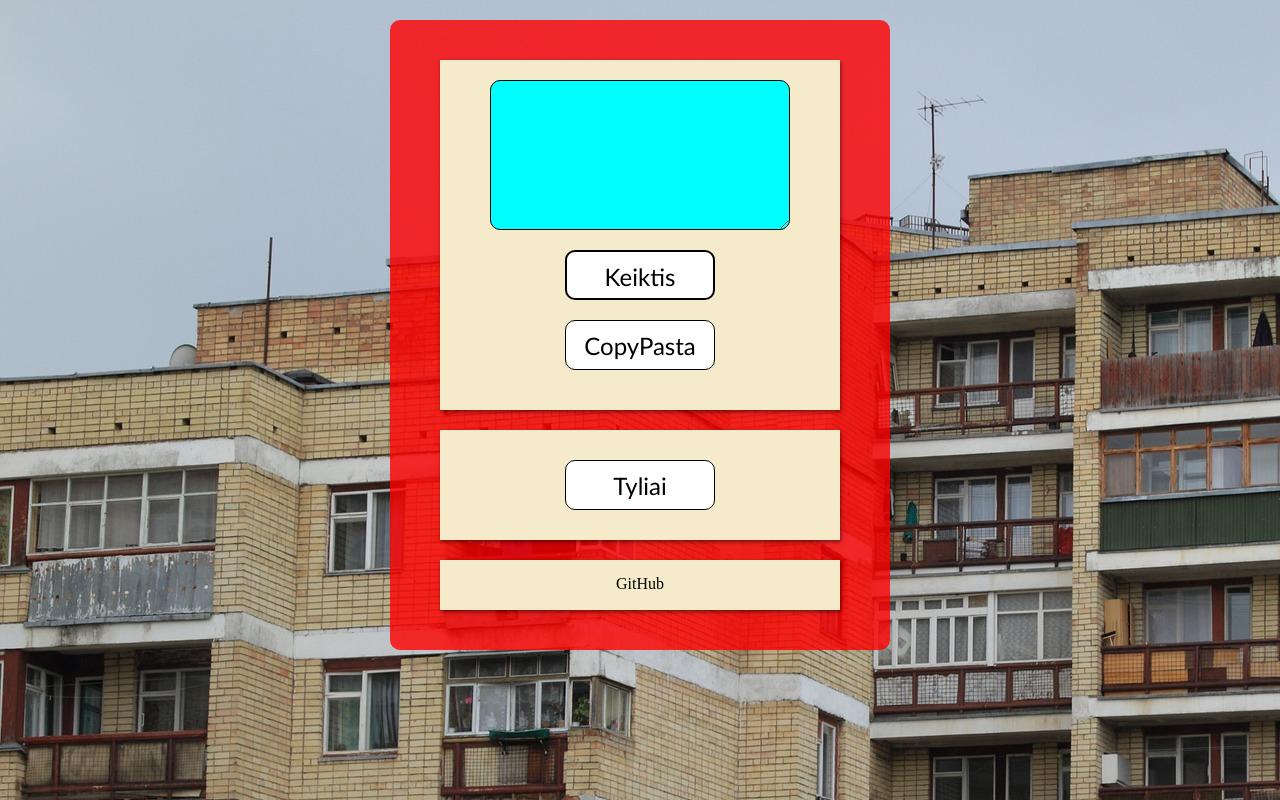
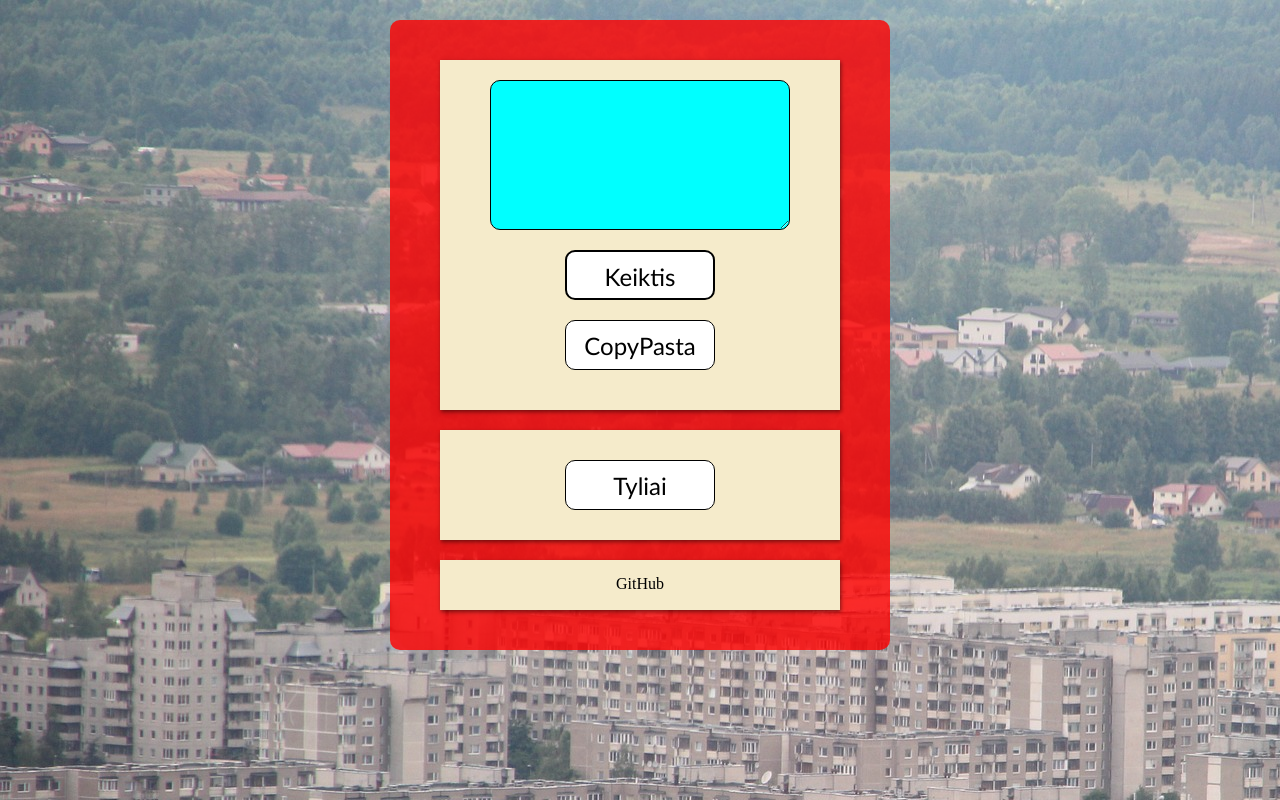
Before and after one commit to Climbman/prakeiksmai, a PHP site: page / in a window 1280 px wide. Run offline with PHP 8.4, Linux system fonts and the light colour scheme.

Commit message:
replaced bg image

```diff
--- a/style.css
+++ b/style.css
@@ -1,6 +1,6 @@
 body {
     margin: 0px;
-    background-image: url("lithuania-1349592_1920.jpg");
+    background-image: url("prefabricated-buildings-1570607_1920.jpg");
     background-color: #eeeeee;
 }
 
```
Also changed, not shown: lithuania-1349592_1920.jpg (deleted), prefabricated-buildings-1570607_1920.jpg (added).
